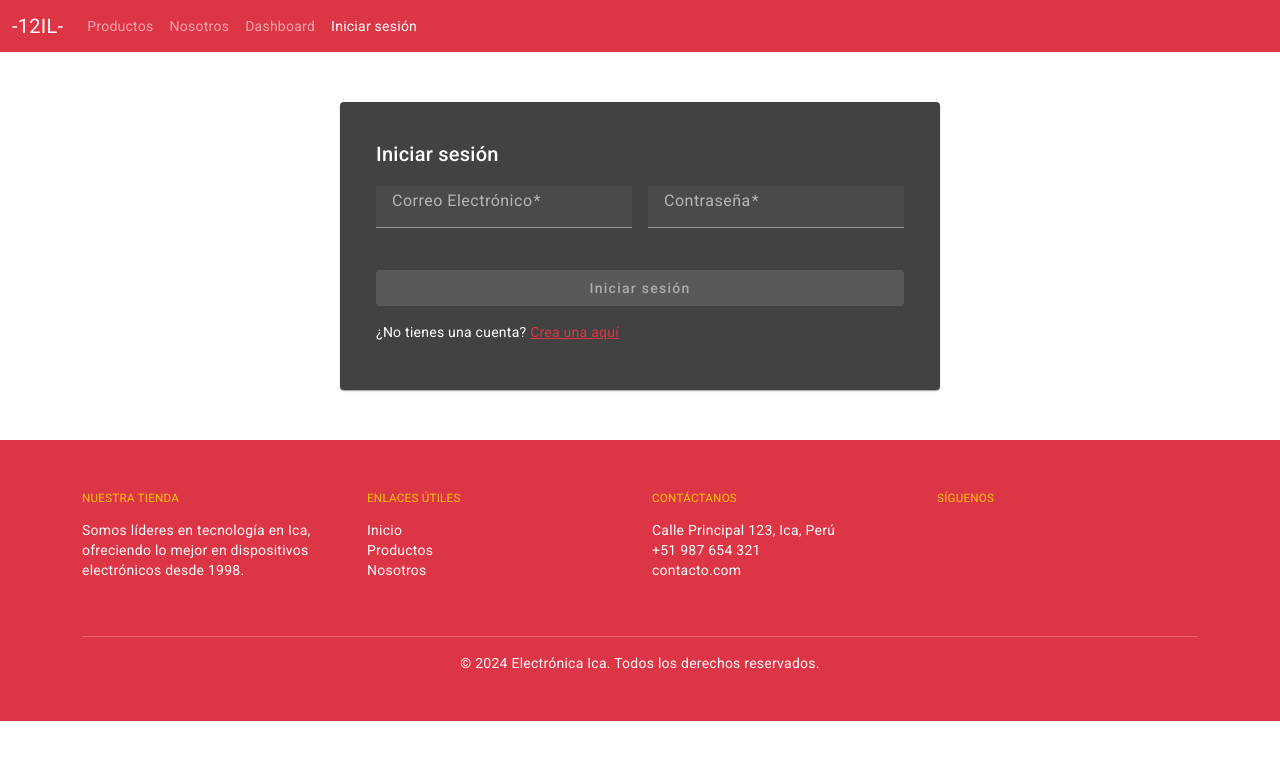
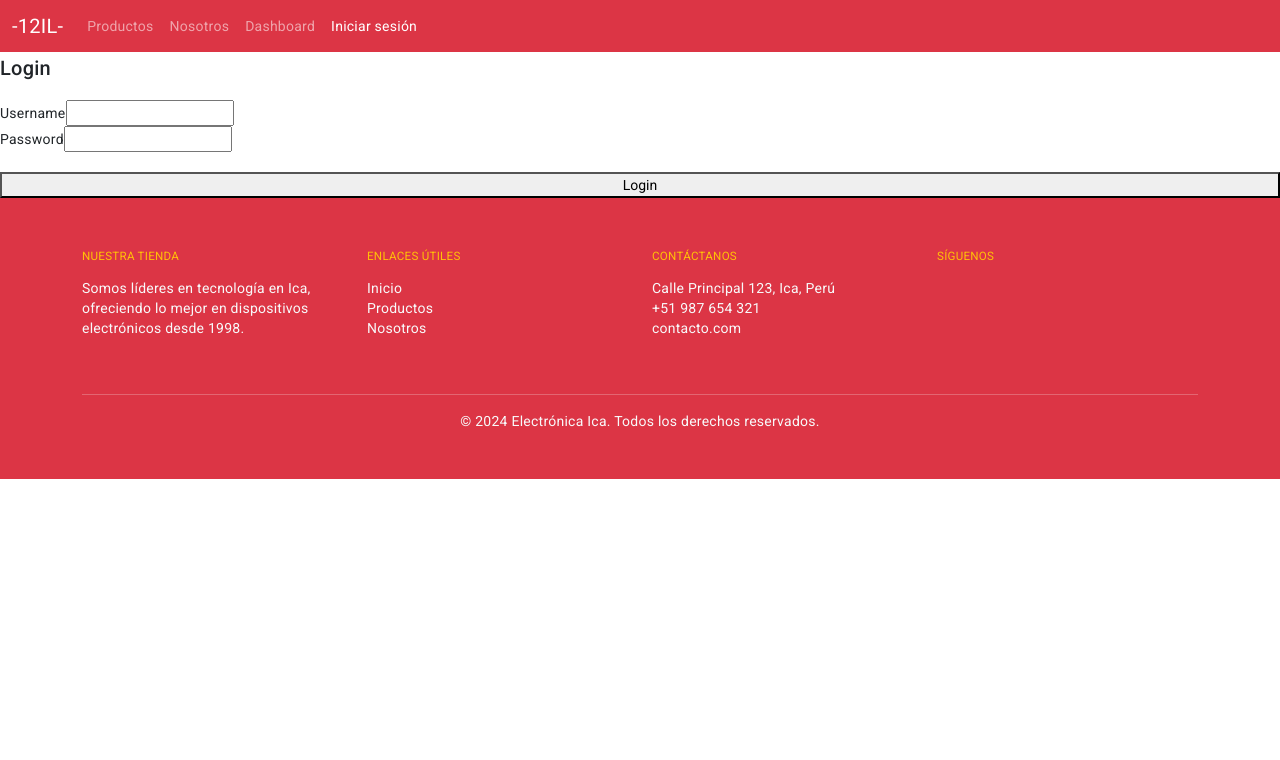
Before and after one commit to rayitodospuntostres/soaaa, an Angular app: page /auth in a window 1280 px wide. Shown: the top 760 px of the page. Built offline with nearby package versions, Linux system fonts and the light colour scheme.

Commit message:
probartodo

```diff
--- /dev/null
+++ b/src/app/models/login.model.ts
@@ -0,0 +1,5 @@
+// login.model.ts
+export interface LoginModel {
+  username: string;
+  password: string;
+}
--- /dev/null
+++ b/src/app/models/register.model.ts
@@ -0,0 +1,6 @@
+// register.model.ts
+export interface RegisterModel {
+  username: string;
+  password: string;
+  email: string;  // Si tu backend requiere el email
+}
--- a/src/app/modules/auth/login/login.component.html
+++ b/src/app/modules/auth/login/login.component.html
@@ -1,65 +1,30 @@
+<!-- login.component.html -->
 <div class="login-container">
-  <mat-card class="login-card">
-    <mat-card-header class="">
-      <mat-card-title><h2 class="text-white">Iniciar sesión</h2></mat-card-title>
-    </mat-card-header>
-
-    <mat-card-content>
-      <form (ngSubmit)="onSubmit()" #loginForm="ngForm">
-
-        <mat-grid-list cols="2" rowHeight="64px" gutterSize="16px">
-          <!-- Email input field -->
-          <mat-grid-tile>
-            <mat-form-field appearance="fill" class="full-width">
-              <mat-label>Correo Electrónico</mat-label>
+  <h2>Login</h2>
+  <form (ngSubmit)="login()">
+    <div>
+      <label for="username">Username</label>
       <input
-                matInput
-                type="email"
-                placeholder="Ingresa tu correo"
-                [(ngModel)]="credentials.email"
-                name="email"
+        id="username"
+        type="text"
+        [(ngModel)]="loginModel.username"
+        name="username"
         required
-                #email="ngModel"
       />
-              <mat-error *ngIf="email.invalid && email.touched">
-                El correo es obligatorio.
-              </mat-error>
-            </mat-form-field>
-          </mat-grid-tile>
-
-          <!-- Password input field -->
-          <mat-grid-tile>
-            <mat-form-field appearance="fill" class="full-width">
-              <mat-label>Contraseña</mat-label>
+    </div>
+    <div>
+      <label for="password">Password</label>
       <input
-                matInput
+        id="password"
         type="password"
-                placeholder="Ingresa tu contraseña"
-                [(ngModel)]="credentials.password"
+        [(ngModel)]="loginModel.password"
         name="password"
         required
-                #password="ngModel"
       />
-              <mat-error *ngIf="password.invalid && password.touched">
-                La contraseña es obligatoria.
-              </mat-error>
-            </mat-form-field>
-          </mat-grid-tile>
-        </mat-grid-list>
-
-        <!-- Submit button -->
-        <div class="login-actions">
-          <button mat-raised-button color="primary" type="submit" [disabled]="loginForm.invalid">
-            Iniciar sesión
-          </button>
     </div>
-
-        <!-- Link to register -->
-        <p class="mt-3 text-white">
-          ¿No tienes una cuenta? <a routerLink="/auth/register" class="text-danger">Crea una aquí</a>
-        </p>
-
+    <div *ngIf="errorMessage" class="error">
+      <p>{{ errorMessage }}</p>
+    </div>
+    <button type="submit">Login</button>
   </form>
-    </mat-card-content>
-  </mat-card>
 </div>
--- a/src/app/modules/auth/login/login.component.ts
+++ b/src/app/modules/auth/login/login.component.ts
@@ -1,4 +1,8 @@
+// login.component.ts
 import { Component } from '@angular/core';
+import { Router } from '@angular/router';
+import { LoginModel } from 'src/app/models/login.model';
+import { AuthService } from 'src/app/services/auth/auth.service';
 
 @Component({
   selector: 'app-login',
@@ -6,13 +10,22 @@ import { Component } from '@angular/core';
   styleUrls: ['./login.component.scss']
 })
 export class LoginComponent {
-  credentials = { // Definimos el objeto 'credentials' que usaremos para el ngModel
-    email: '',
-    password: ''
-  };
+  loginModel: LoginModel = { username: '', password: '' };
+  errorMessage: string | null = null;
 
-  onSubmit() {
-    // Aquí manejarás el envío de datos, por ejemplo, enviarlos al servicio de autenticación
-    console.log('Formulario de login enviado:', this.credentials);
+  constructor(private authService: AuthService, private router: Router) {}
+
+  login() {
+    this.authService.login(this.loginModel).subscribe({
+      next: (response) => {
+        console.log('Login successful', response);
+        localStorage.setItem('token', response.token); // Guardar el token, o lo que devuelva tu backend
+        this.router.navigate(['/dashboard']); // Redirigir al dashboard o a la ruta deseada
+      },
+      error: (err) => {
+        console.error('Login failed', err);
+        this.errorMessage = 'Login failed. Please check your credentials.';
+      }
+    });
   }
 }
--- a/src/app/modules/auth/register/register.component.html
+++ b/src/app/modules/auth/register/register.component.html
@@ -1,70 +1,40 @@
-<!-- src/app/modules/auth/register/register.component.html -->
+<!-- register.component.html -->
 <div class="register-container">
-  <mat-card class="register-card">
-    <mat-card-header>
-      <mat-card-title><h2>Crear Cuenta</h2></mat-card-title>
-    </mat-card-header>
-
-    <mat-card-content>
-      <form #registerForm="ngForm">
-
-        <!-- Nombre completo -->
-        <mat-form-field appearance="fill" class="full-width">
-          <mat-label>Nombre Completo</mat-label>
+  <h2>Register</h2>
+  <form (ngSubmit)="register()">
+    <div>
+      <label for="username">Username</label>
       <input
-            matInput
+        id="username"
         type="text"
-            placeholder="Ingresa tu nombre completo"
-            name="fullName"
+        [(ngModel)]="registerModel.username"
+        name="username"
+        required
       />
-        </mat-form-field>
-
-        <!-- Correo electrónico -->
-        <mat-form-field appearance="fill" class="full-width">
-          <mat-label>Correo Electrónico</mat-label>
+    </div>
+    <div>
+      <label for="password">Password</label>
       <input
-            matInput
+        id="password"
+        type="password"
+        [(ngModel)]="registerModel.password"
+        name="password"
+        required
+      />
+    </div>
+    <div>
+      <label for="email">Email</label>
+      <input
+        id="email"
         type="email"
-            placeholder="Ingresa tu correo electrónico"
+        [(ngModel)]="registerModel.email"
         name="email"
+        required
       />
-        </mat-form-field>
-
-        <!-- Contraseña -->
-        <mat-form-field appearance="fill" class="full-width">
-          <mat-label>Contraseña</mat-label>
-          <input
-            matInput
-            type="password"
-            placeholder="Ingresa tu contraseña"
-            name="password"
-          />
-        </mat-form-field>
-
-        <!-- Confirmar Contraseña -->
-        <mat-form-field appearance="fill" class="full-width">
-          <mat-label>Confirmar Contraseña</mat-label>
-          <input
-            matInput
-            type="password"
-            placeholder="Confirma tu contraseña"
-            name="confirmPassword"
-          />
-        </mat-form-field>
-
-        <!-- Botón de submit -->
-        <div class="register-actions">
-          <button mat-raised-button color="primary" type="submit">
-            Crear Cuenta
-          </button>
     </div>
-
-        <!-- Enlace a login -->
-        <p class="mt-3">
-          ¿Ya tienes una cuenta? <a routerLink="../">Inicia sesión aquí</a>
-        </p>
-
+    <div *ngIf="errorMessage" class="error">
+      <p>{{ errorMessage }}</p>
+    </div>
+    <button type="submit">Register</button>
   </form>
-    </mat-card-content>
-  </mat-card>
 </div>
--- a/src/app/modules/auth/register/register.component.ts
+++ b/src/app/modules/auth/register/register.component.ts
@@ -1,5 +1,8 @@
+// register.component.ts
 import { Component } from '@angular/core';
-import { NgForm } from '@angular/forms';
+import { Router } from '@angular/router';
+import { RegisterModel } from 'src/app/models/register.model';
+import { AuthService } from 'src/app/services/auth/auth.service';
 
 @Component({
   selector: 'app-register',
@@ -7,25 +10,21 @@ import { NgForm } from '@angular/forms';
   styleUrls: ['./register.component.scss']
 })
 export class RegisterComponent {
-  username: string = '';
-  email: string = '';
-  password: string = '';
-  confirmPassword: string = '';
+  registerModel: RegisterModel = { username: '', password: '', email: '' };
+  errorMessage: string | null = null;
 
-  constructor() { }
+  constructor(private authService: AuthService, private router: Router) {}
 
-  // Método onSubmit sin parámetros
-  onSubmit() {
-    // Verificamos si el formulario es válido
-    if (this.username && this.email && this.password && this.confirmPassword) {
-      // Aquí puedes agregar la lógica para manejar el registro
-      console.log('Formulario enviado correctamente');
-      console.log(this.username, this.email, this.password, this.confirmPassword);
-
-      // Llamar al servicio para registrar al usuario
-      // this.authService.register(this.username, this.email, this.password);
-    } else {
-      console.log('Formulario inválido');
-    }
+  register() {
+    this.authService.register(this.registerModel).subscribe({
+      next: (response) => {
+        console.log('Registration successful', response);
+        this.router.navigate(['/login']); // Redirigir a login tras registro exitoso
+      },
+      error: (err) => {
+        console.error('Registration failed', err);
+        this.errorMessage = 'Registration failed. Please try again later.';
+      }
+    });
   }
 }
--- a/src/app/services/auth/auth.service.ts
+++ b/src/app/services/auth/auth.service.ts
@@ -1,9 +1,24 @@
+// auth.service.ts
 import { Injectable } from '@angular/core';
+import { HttpClient } from '@angular/common/http';
+import { Observable } from 'rxjs';
+import { LoginModel } from '../../models/login.model';
+import { RegisterModel } from '../../models/register.model';
 
 @Injectable({
-  providedIn: 'root'
+  providedIn: 'root',
 })
 export class AuthService {
+  private apiUrl = 'http://localhost:8099/api/v1/auth'; // Asume que tienes configurada la URL base en tu entorno
+  constructor(private http: HttpClient) {}
 
-  constructor() { }
+  // Método para login
+  login(request: LoginModel): Observable<any> {
+    return this.http.post(`${this.apiUrl}/login`, request);
+  }
+
+  // Método para registro
+  register(request: RegisterModel): Observable<any> {
+    return this.http.post(`${this.apiUrl}/save`, request);
+  }
 }
```
Also changed, not shown: 1 other file (tests, documents, lock files or other folders). Lines whose indentation alone changed are shown as unchanged.
